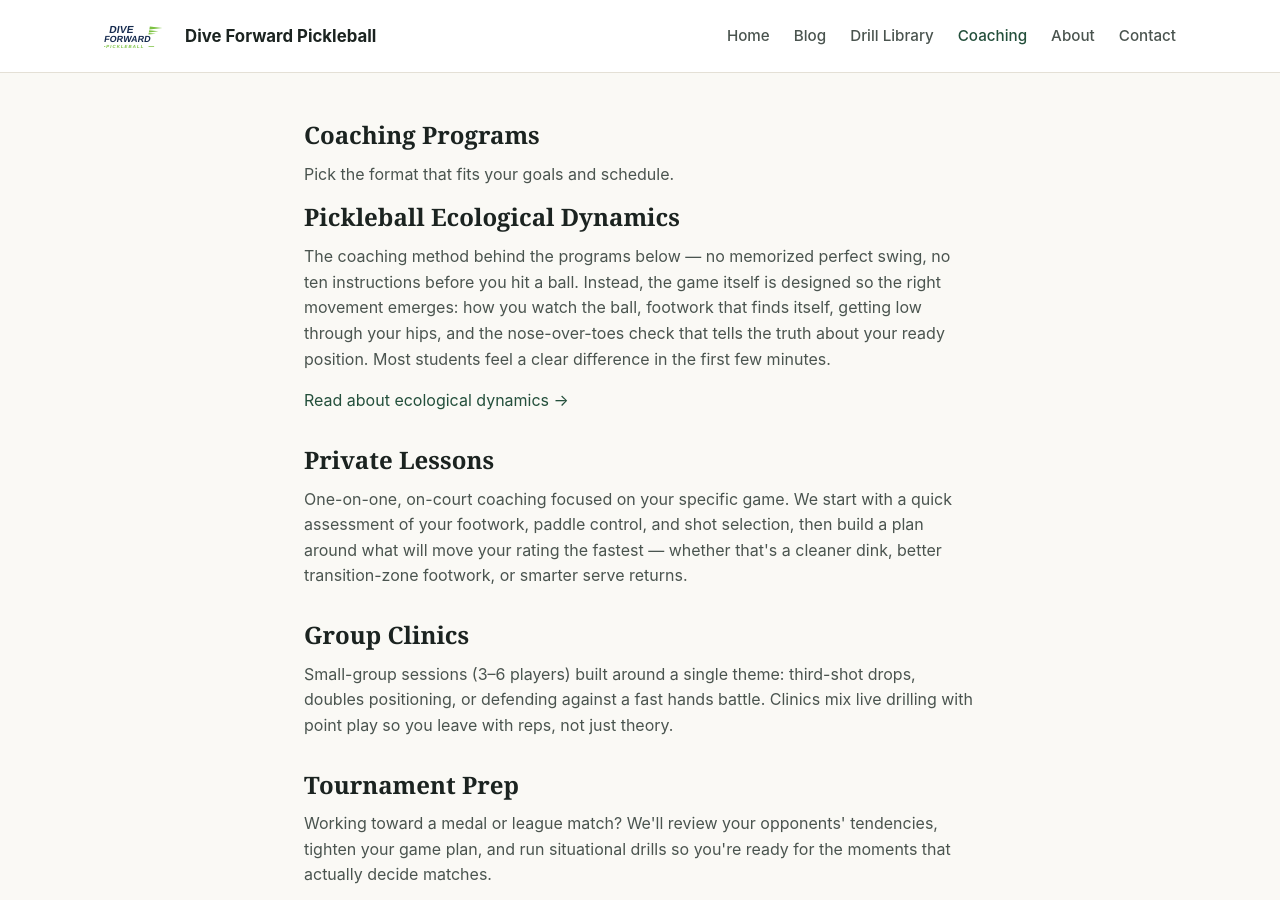
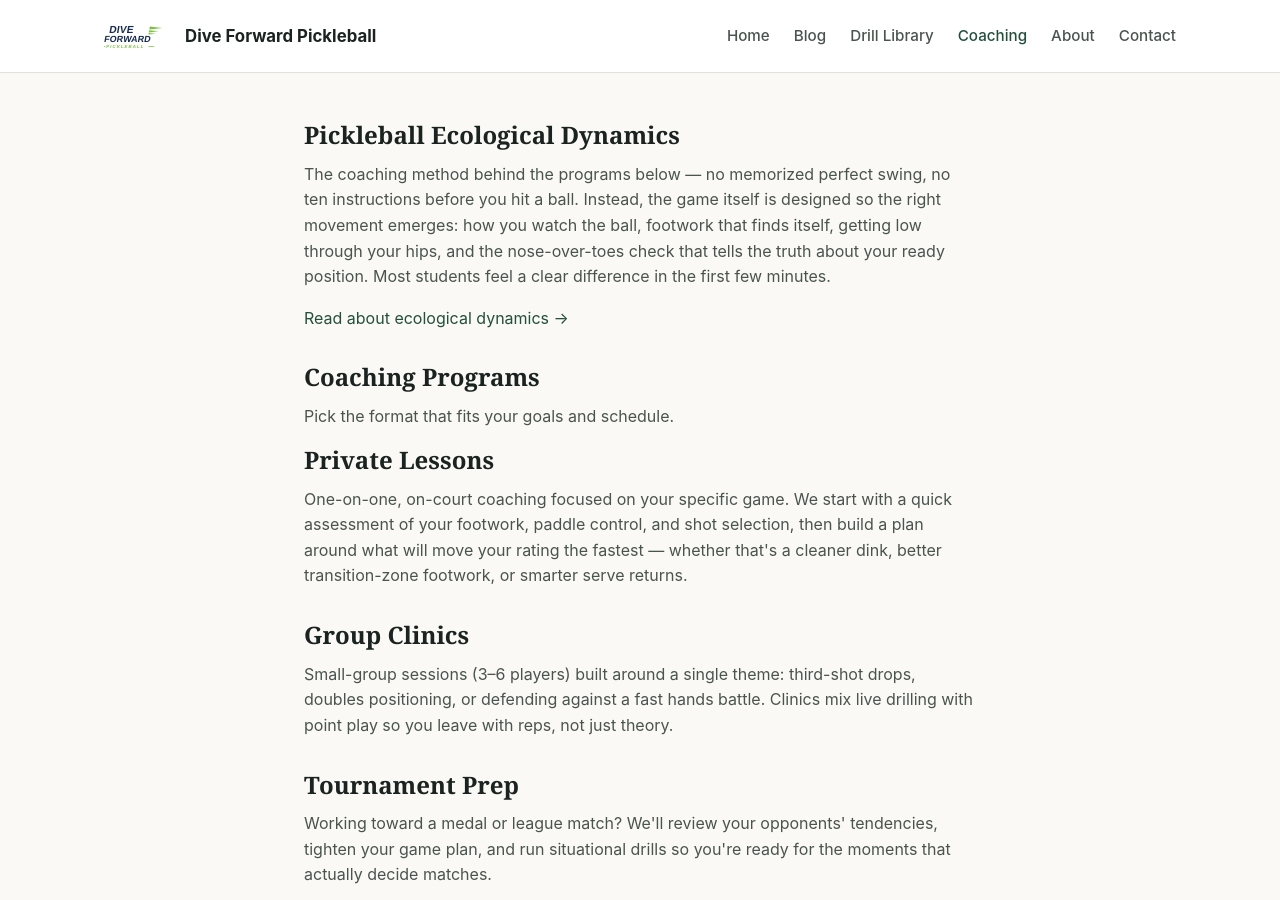
Before and after one commit to forwardpickleballorg-art/forwardpickleballorg-art.github.io, a Jekyll site: the page built from coaching.md, in a window 1280 px wide and 900 px high. Built offline with Jekyll 4.4.1, drawn with Linux system fonts in a browser that asks for light colours; some of the changed lines change nothing that is shown.

Commit message:
Move Ecological Dynamics block above Coaching Programs heading

```diff
--- a/coaching.md
+++ b/coaching.md
@@ -4,9 +4,6 @@ title: Coaching
 permalink: /coaching/
 ---
 <section class="wrap section-narrow">
-  <h1>Coaching Programs</h1>
-  <p class="lead">Pick the format that fits your goals and schedule.</p>
-
   <div class="program">
     <h2>Pickleball Ecological Dynamics</h2>
     <p>
@@ -22,6 +19,9 @@ permalink: /coaching/
       <a href="{{ '/coaching/pickleball-ecological-dynamics/' | relative_url }}">Read about ecological dynamics &rarr;</a>
     </p>
   </div>
+
+  <h1>Coaching Programs</h1>
+  <p class="lead">Pick the format that fits your goals and schedule.</p>
 
   <div class="program">
     <h2>Private Lessons</h2>
```
